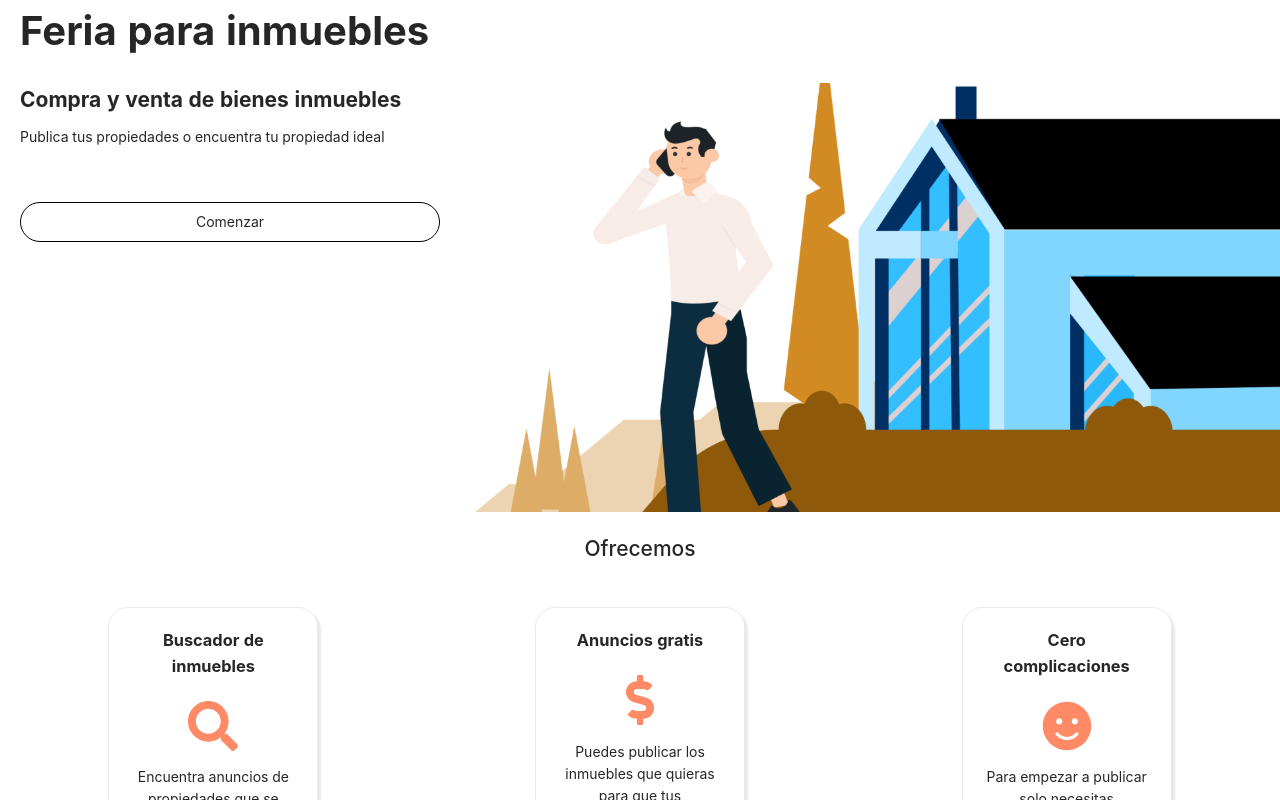
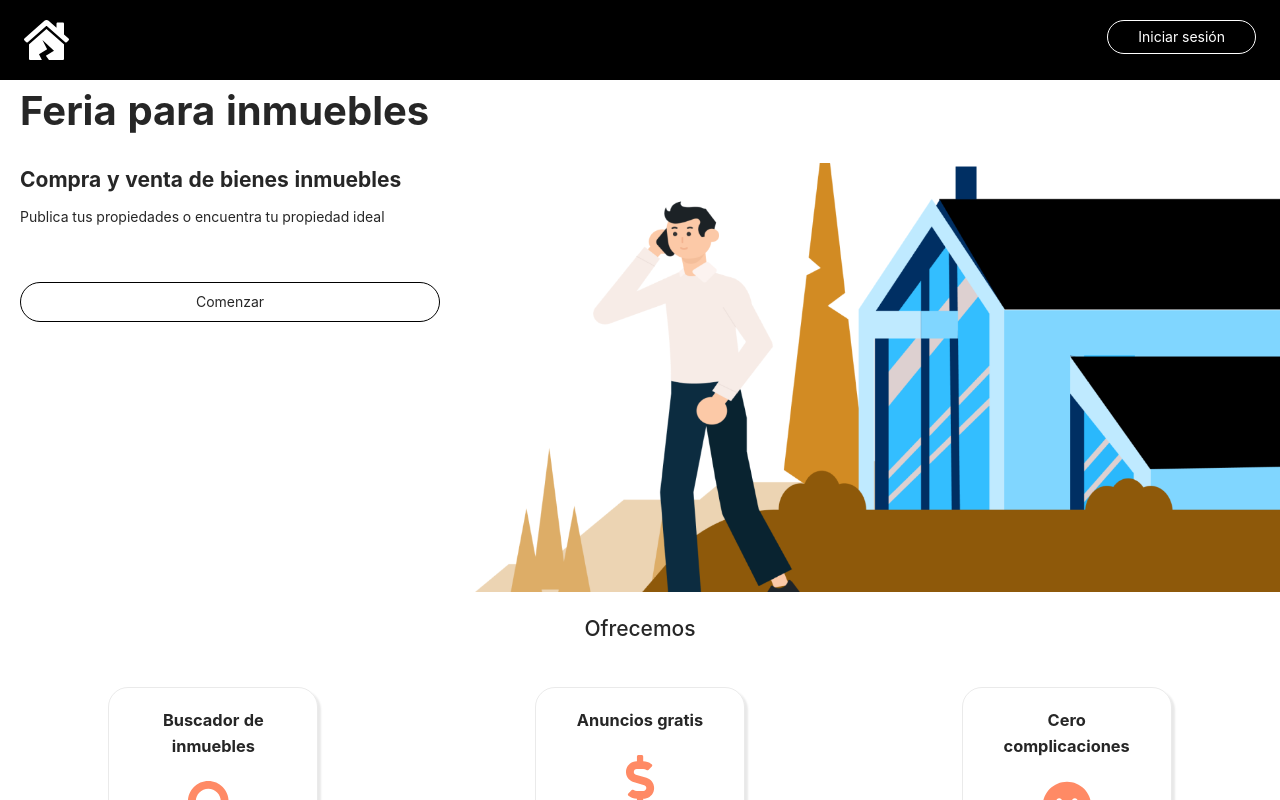
Before and after one commit to stealth14/feria-para-inmuebles, a Next.js app: page / in a window 1280 px wide. Shown: the top 800 px of the page. Built offline with nearby package versions, Linux system fonts and the light colour scheme.

Commit message:
navbar links

```diff
--- /dev/null
+++ b/components/GeneralNav.module.scss
@@ -0,0 +1,10 @@
+.container {
+  background-color: black;
+}
+
+.action {
+  border: white 1px solid;
+  padding: 5px 30px;
+  border-radius: 20px;
+  color: white;
+}
--- /dev/null
+++ b/components/GeneralNav.tsx
@@ -0,0 +1,49 @@
+import React from "react";
+import { PageHeader } from "antd";
+import { useRouter } from "next/router";
+
+import { FontAwesomeIcon } from "@fortawesome/react-fontawesome";
+import { faHouseDamage } from "@fortawesome/free-solid-svg-icons";
+
+import AnchorBase from "./globals/AnchorBase";
+
+import styles from "./GeneralNav.module.scss";
+
+const Extra = () => {
+  const router = useRouter();
+
+  return (
+    <div>
+      <AnchorBase
+        className={styles.action}
+        onClick={() => {
+          router.push("/login");
+        }}
+      >
+        Iniciar sesión
+      </AnchorBase>
+    </div>
+  );
+};
+
+const Title = () => {
+  const router = useRouter();
+
+  return (
+    <AnchorBase
+      onClick={() => {
+        router.push("/");
+      }}
+    >
+      <FontAwesomeIcon size="2x" color="white" icon={faHouseDamage} />{" "}
+    </AnchorBase>
+  );
+};
+
+export default function GeneralNav() {
+  return (
+    <div className={styles.container}>
+      <PageHeader title={<Title />} extra={<Extra />} />
+    </div>
+  );
+}
--- a/pages/_app.js
+++ b/pages/_app.js
@@ -1,7 +1,13 @@
-import '../styles/globals.css'
+import "../styles/globals.css";
+import GeneralNav from "@/components/GeneralNav";
 
 function MyApp({ Component, pageProps }) {
-  return <Component {...pageProps} />
+  return (
+    <div>
+      <GeneralNav />
+      <Component {...pageProps} />
+    </div>
+  );
 }
 
-export default MyApp
+export default MyApp;
```
